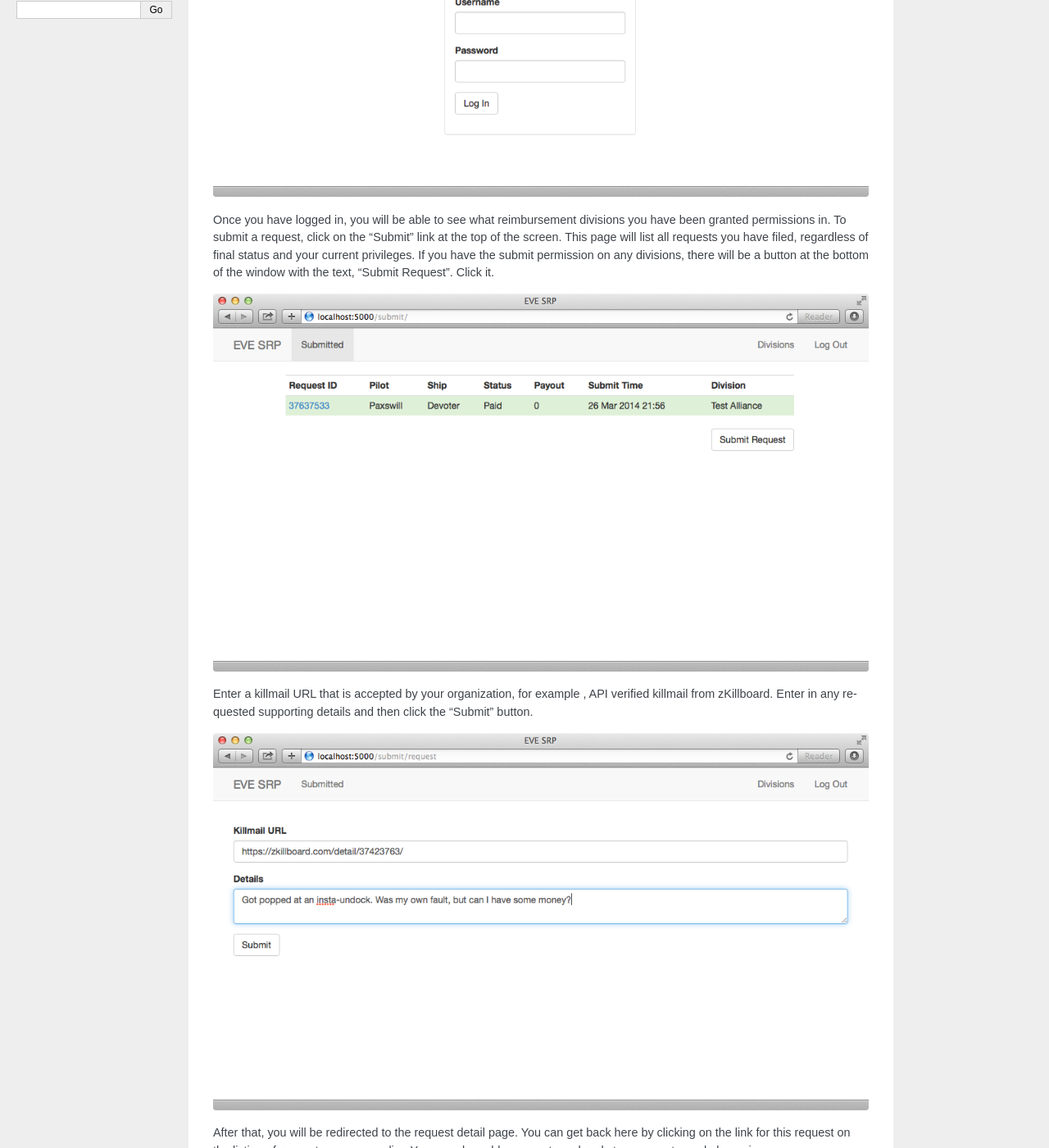
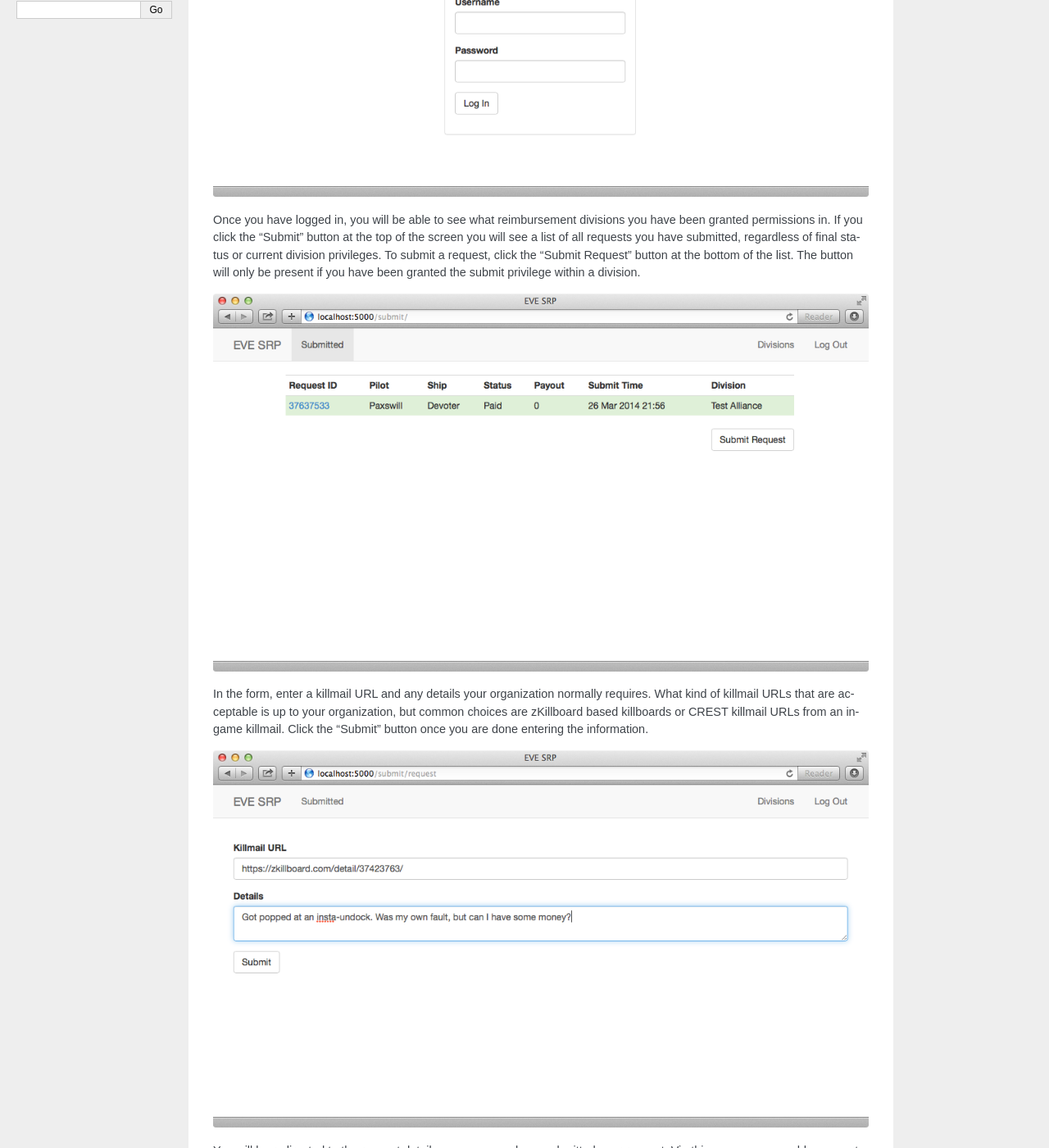
Before and after one commit to paxswill/evesrp, a Sphinx documentation site: the page built from doc/users.rst, in a window 1280 px wide and 1400 px high, scrolled down 453 px. Shown: the whole window at 82% size. Built offline with Sphinx 7.4.7, drawn with Linux system fonts in a browser that asks for light colours; pages that are not in the unit, such as notebooks, are missing from menus; some of the changed text lies outside the part shown.

Commit message:
Rewrite submission documentation

```diff
--- a/doc/users.rst
+++ b/doc/users.rst
@@ -5,29 +5,31 @@ Logging in and Submitting Requests
 **********************************
 
 When you first access a website running EVE-SRP, you will be asked to login.
-Select the appropriate login option if you are presented with choices, enter
-your credentials and login.
+Select the appropriate login option if you are presented with multiple choices,
+enter your credentials and login.
 
 .. image:: images/login.png
 
 Once you have logged in, you will be able to see what reimbursement divisions
-you have been granted permissions in. To submit a request, click on the
-"Submit" link at the top of the screen. This page will list all requests you
-have filed, regardless of final status and your current privileges.
-If you have the submit permission on any divisions, there will be a button at
-the bottom of the window with the text, "Submit Request". Click it.
+you have been granted permissions in. If you click the "Submit" button  at the
+top of the screen you will see a list of all requests you have submitted,
+regardless of final status or current division privileges. To submit a request,
+click the "Submit Request" button at the bottom of the list. The button will
+only be present if you have been granted the submit privilege within a
+division.
 
 .. image:: images/submitted.png
 
-Enter a killmail URL that is accepted by your organization, for example , API
-verified killmail from zKillboard. Enter in any requested supporting details
-and then click the "Submit" button.
+In the form, enter a killmail URL and any details your organization normally
+requires. What kind of killmail URLs that are acceptable is up to your
+organization, but common choices are zKillboard based killboards or CREST
+killmail URLs from an in-game killmail. Click the "Submit" button once you are
+done entering the information.
 
 .. image:: images/submit_form.png
 
-After that, you will be redirected to the request detail page. You can get back
-here by clicking on the link for this request on the listing of requests you
-say earlier. You can also add comments and reply to comments made by reviewers.
+You will be redirected to the request detail page once you have submitted your
+request. Via this page you can add comments for reviewers.
 
 .. image:: images/request_submitted.png
 
```
